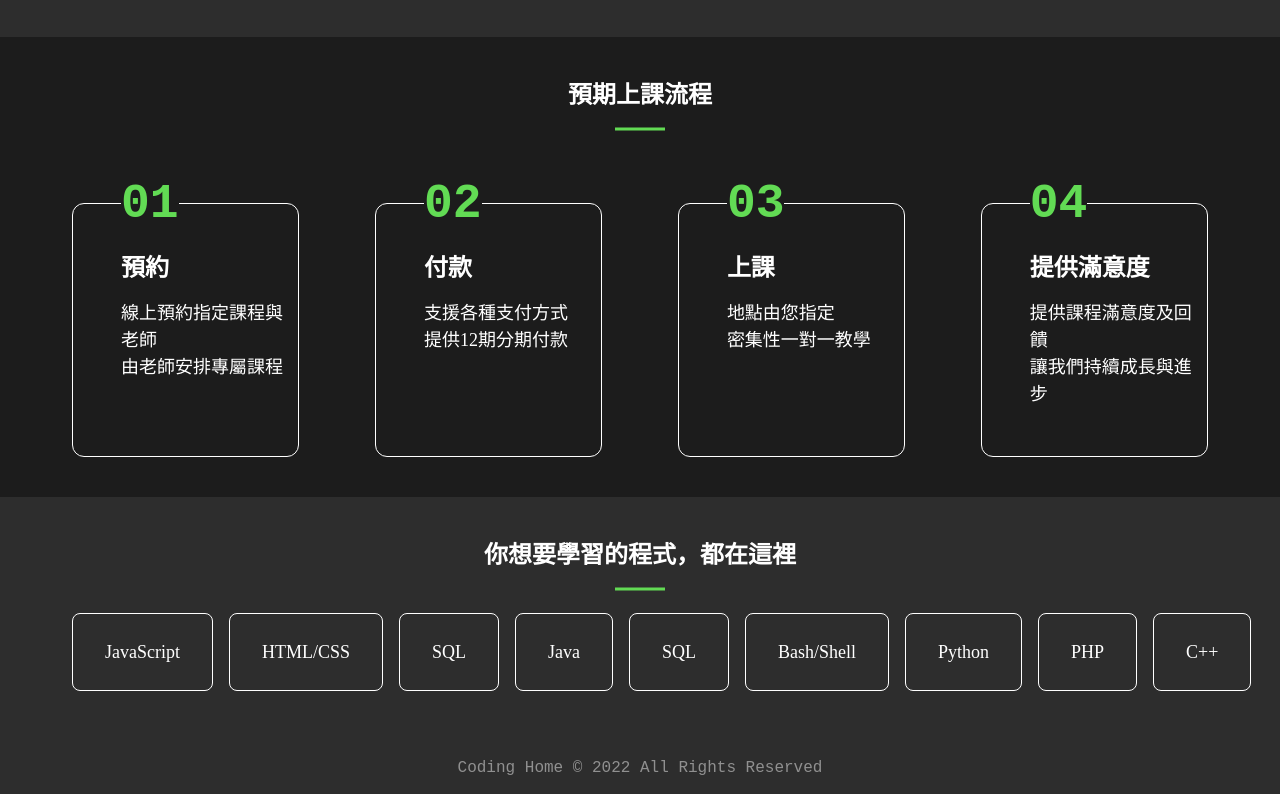
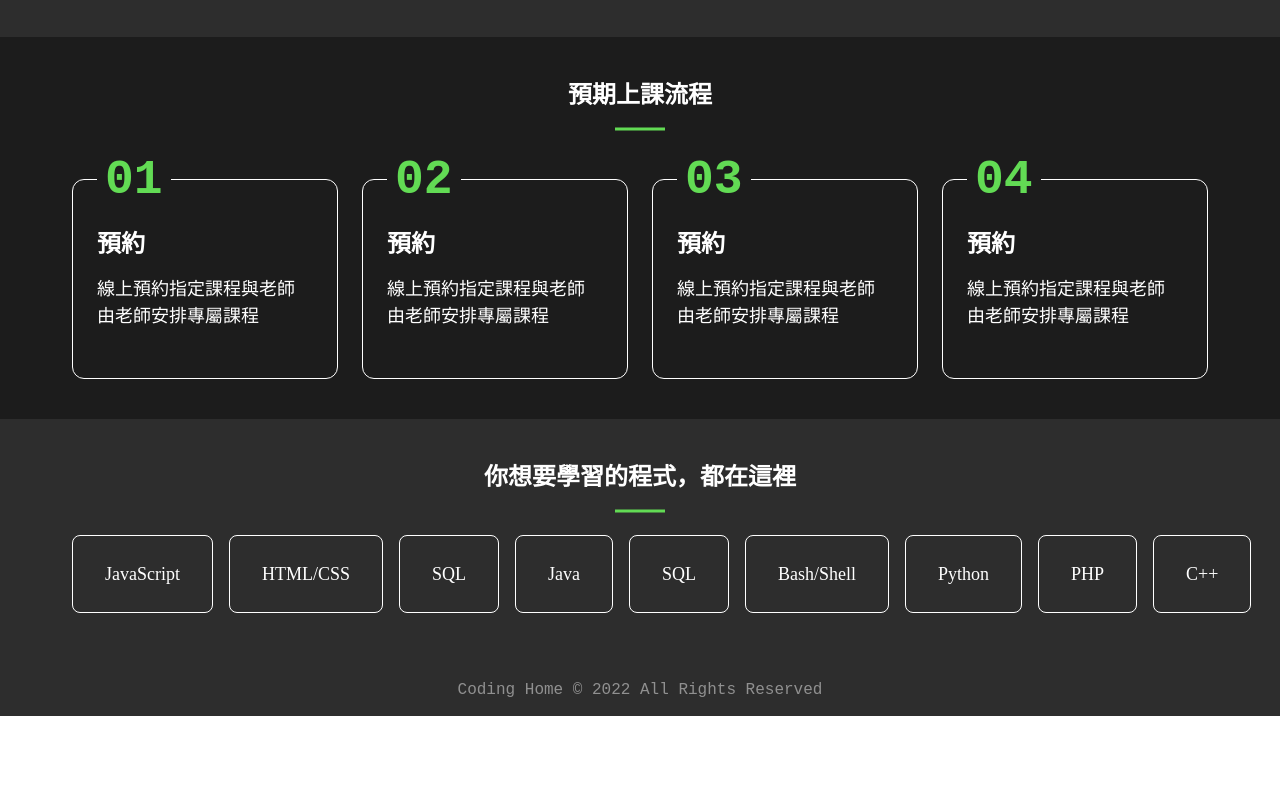
Before and after one commit to roceil/week6-tailwind, a plain HTML site: page index.html in a window 1280 px wide. Shown: the part 1132-1926 px from the top of the page. After the commit the page ends 1848 px from the top, so only its background shows below. Drawn offline with Linux system fonts and the light colour scheme.

Commit message:
Update 2022-08-18T06:51:51.023Z

```diff
--- a/assets/style/_index.scss
+++ b/assets/style/_index.scss
@@ -16,7 +16,6 @@
 }
 .banner{
     background-image: url(https://raw.githubusercontent.com/hexschool/2022-web-layout-training/main/week6-202207/bg_home_mobile.jpg);
-    height: 90vh;
     background-position: center center ;
     background-repeat: no-repeat;
     background-size: cover;
--- a/index.html
+++ b/index.html
@@ -78,28 +78,44 @@
 
 </section>
 <section class="process bg-plus-heavy-primary py-10 ">
-    <div class="">
-        <h2 class="text-center text-white text-2xl leading-normal font-bold mb-10 md:mb-[90px]">預期上課流程</h2>
-        <ul class="container md:flex md:flex-wrap md:justify-between">
-            <li class="text-white relative pl-12  py-12 mb-[50px] border border-white rounded-xl   md:mb-0 md:w-1/2 lg:w-1/5">
-                <h3 class="text-2xl font-bold mb-4">預約</h3>
-                <p class="text-lg leading-normal">線上預約指定課程與老師<br>由老師安排專屬課程</p>
-                <div class="absolute Azeret_Mono text-secondary text-5xl leading-normal font-bold top-0 translate-y-[-50%] bg-plus-heavy-primary text-center">01</div>
+    <div class="container">
+        <h2 class="text-center text-white text-2xl leading-normal font-bold mb-[66px]">預期上課流程</h2>
+        <ul class="sm:flex sm:flex-col sm:items-center lg:flex-row lg:flex-wrap lg:-mx-3">
+
+            <!-- 01 -->
+            <li class="sm:w-2/3 lg:w-1/2 lg:px-3 lg:mb-10 xl:w-3/12 xl:mb-0">
+                <div class="text-white relative pl-12  py-12 border border-white rounded-xl mb-[50px] lg:mb-0 xl:px-6">
+                    <h3 class="text-2xl font-bold mb-4">預約</h3>
+                    <p class="text-lg leading-normal">線上預約指定課程與老師<br>由老師安排專屬課程</p>
+                    <div class="absolute Azeret_Mono text-secondary text-5xl leading-normal font-bold top-0  translate-y-[-50%] bg-plus-heavy-primary text-center px-2">01</div>
+                </div>
             </li>
-            <li class="text-white relative pl-12  py-12 mb-[50px] border border-white rounded-xl md:mb-0 md:w-1/2 lg:w-1/5 ">
-                <h3 class="text-2xl font-bold mb-4">付款</h3>
-                <p class="text-lg leading-normal">支援各種支付方式<br>提供12期分期付款</p>
-                <div class="absolute Azeret_Mono text-secondary text-5xl leading-normal font-bold top-0 translate-y-[-50%] bg-plus-heavy-primary text-center">02</div>
+
+            <!-- 02 -->
+            <li class="sm:w-2/3 lg:w-1/2 lg:px-3 lg:mb-10 xl:w-3/12 xl:mb-0">
+                <div class="text-white relative pl-12  py-12 border border-white rounded-xl mb-[50px] lg:mb-0 xl:px-6">
+                    <h3 class="text-2xl font-bold mb-4">預約</h3>
+                    <p class="text-lg leading-normal">線上預約指定課程與老師<br>由老師安排專屬課程</p>
+                    <div class="absolute Azeret_Mono text-secondary text-5xl leading-normal font-bold top-0  translate-y-[-50%] bg-plus-heavy-primary text-center px-2">02</div>
+                </div>
             </li>
-            <li class="text-white relative pl-12  py-12 mb-[50px] border border-white rounded-xl md:mb-0 md:w-1/2  lg:w-1/5">
-                <h3 class="text-2xl font-bold mb-4">上課</h3>
-                <p class="text-lg leading-normal">地點由您指定<br>密集性一對一教學</p>
-                <div class="absolute Azeret_Mono text-secondary text-5xl leading-normal font-bold top-0 translate-y-[-50%] bg-plus-heavy-primary text-center">03</div>
+
+            <!-- 03 -->
+            <li class="sm:w-2/3 lg:w-1/2 lg:px-3 lg:mb-10 xl:w-3/12 xl:mb-0">
+                <div class="text-white relative pl-12  py-12 border border-white rounded-xl mb-[50px] lg:mb-0 xl:px-6">
+                    <h3 class="text-2xl font-bold mb-4">預約</h3>
+                    <p class="text-lg leading-normal">線上預約指定課程與老師<br>由老師安排專屬課程</p>
+                    <div class="absolute Azeret_Mono text-secondary text-5xl leading-normal font-bold top-0  translate-y-[-50%] bg-plus-heavy-primary text-center px-2">03</div>
+                </div>
             </li>
-            <li class="text-white relative pl-12  py-12  border border-white rounded-xl md:w-1/2 lg:w-1/5">
-                <h3 class="text-2xl font-bold mb-4">提供滿意度</h3>
-                <p class="text-lg leading-normal">提供課程滿意度及回饋<br>讓我們持續成長與進步</p>
-                <div class="absolute Azeret_Mono text-secondary text-5xl leading-normal font-bold top-0 translate-y-[-50%] bg-plus-heavy-primary text-center">04</div>
+
+            <!-- 04 -->
+            <li class="sm:w-2/3 lg:w-1/2 lg:px-3 lg:mb-10 xl:w-3/12 xl:mb-0">
+                <div class="text-white relative pl-12  py-12 border border-white rounded-xl mb-[50px] lg:mb-0 xl:px-6">
+                    <h3 class="text-2xl font-bold mb-4">預約</h3>
+                    <p class="text-lg leading-normal">線上預約指定課程與老師<br>由老師安排專屬課程</p>
+                    <div class="absolute Azeret_Mono text-secondary text-5xl leading-normal font-bold top-0  translate-y-[-50%] bg-plus-heavy-primary text-center px-2">04</div>
+                </div>
             </li>
         </ul>
     </div>
```
Also changed, not shown: assets/style/all.css, 1 other file.
